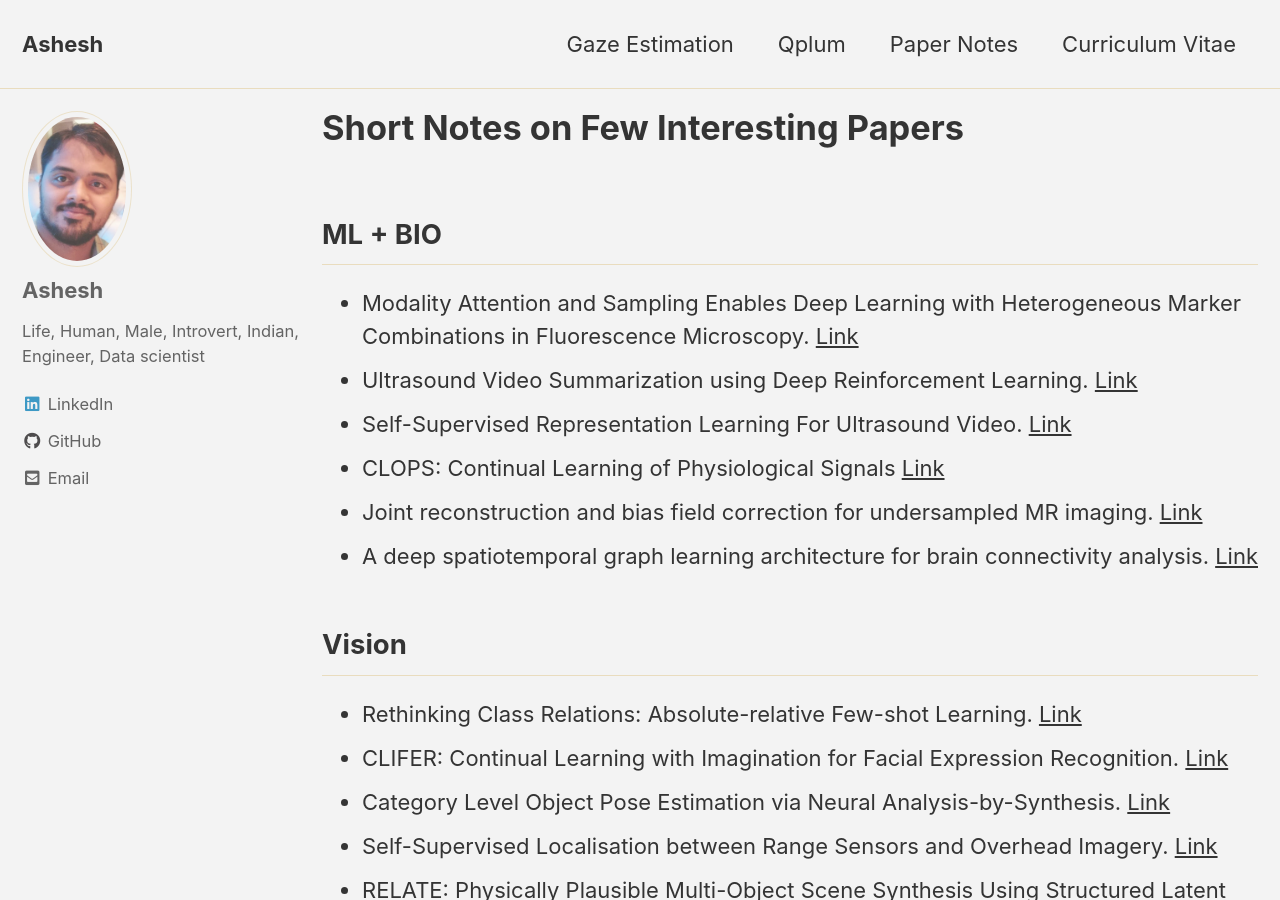
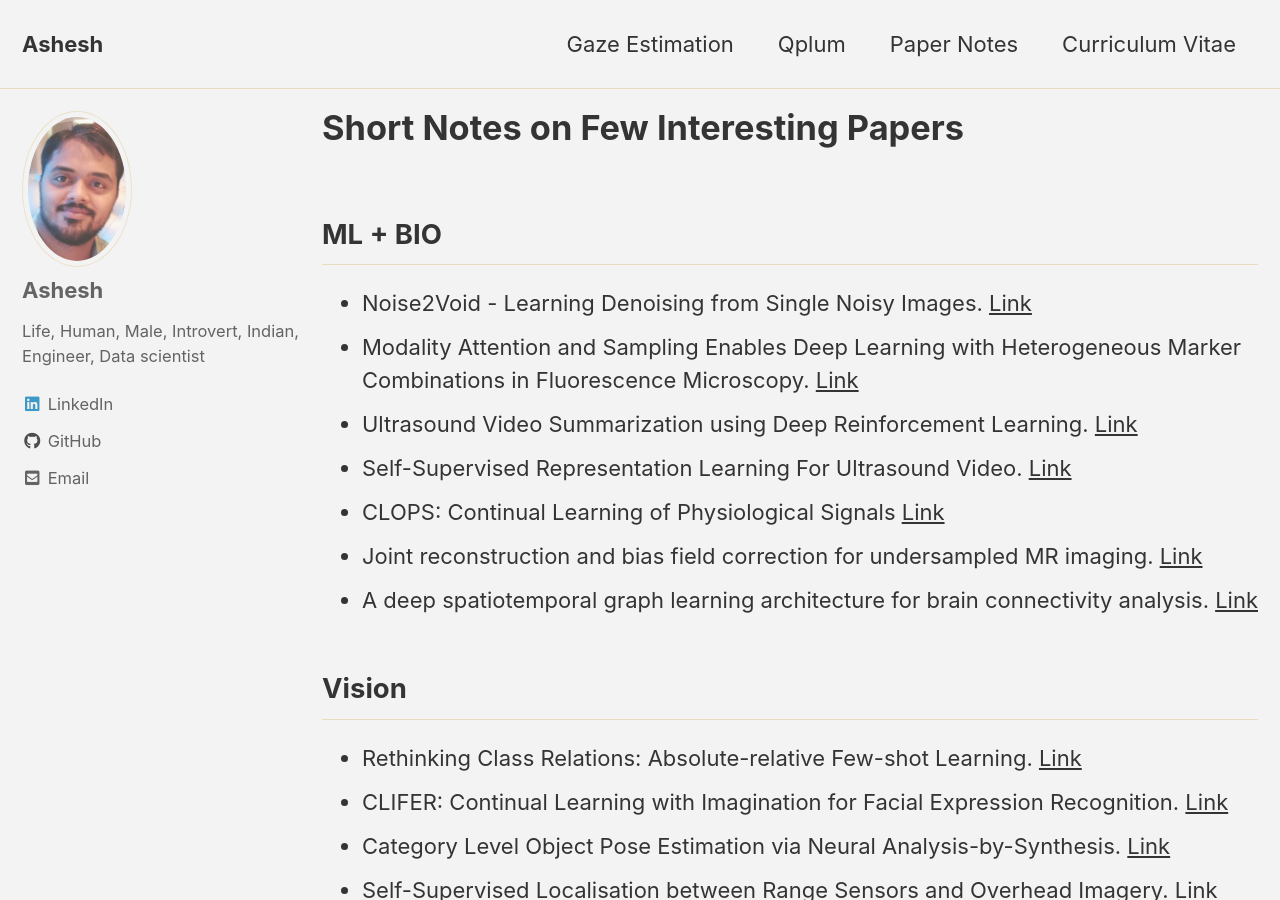
Before and after one commit to ashesh-0/ashesh.github.io, a Jekyll site: the page built from papers.md, in a window 1280 px wide and 900 px high. Built offline with Jekyll 4.4.1, drawn with Linux system fonts in a browser that asks for light colours; cached includes are drawn as plain includes.

Commit message:
papers updated

```diff
--- a/papers.md
+++ b/papers.md
@@ -6,6 +6,7 @@ author_profile: true
 classes: wide
 ---
 ## ML + BIO
+* Noise2Void - Learning Denoising from Single Noisy Images. [Link](/Noise2Void/)
 * Modality Attention and Sampling Enables Deep Learning with Heterogeneous Marker Combinations in Fluorescence Microscopy. [Link](/MAS_FM/)
 * Ultrasound Video Summarization using Deep Reinforcement Learning. [Link](/VideoSummRL/)
 * Self-Supervised Representation Learning For Ultrasound Video. [Link](/UNSUPERVISED_US_VIDEO/)
```
